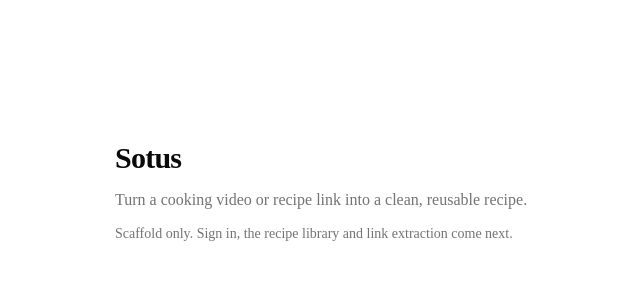
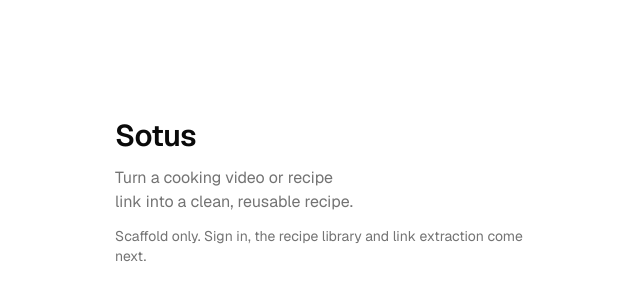
Before and after one commit to bucys/sotus, a Next.js app: page / in a window 1280 px wide. Shown: the part 208-508 px from the top of the page, without its empty margins (317-957 px from the left). Built offline with nearby package versions, Linux system fonts and the light colour scheme.

Commit message:
fix: correct Geist font configuration

```diff
--- a/src/app/globals.css
+++ b/src/app/globals.css
@@ -7,7 +7,7 @@
 @theme inline {
   --color-background: var(--background);
   --color-foreground: var(--foreground);
-  --font-sans: var(--font-sans);
+  --font-sans: var(--font-geist-sans);
   --font-mono: var(--font-geist-mono);
   --font-heading: var(--font-sans);
   --color-sidebar-ring: var(--sidebar-ring);
```
Also changed, not shown: 5 other files (tests, documents, lock files or other folders).
